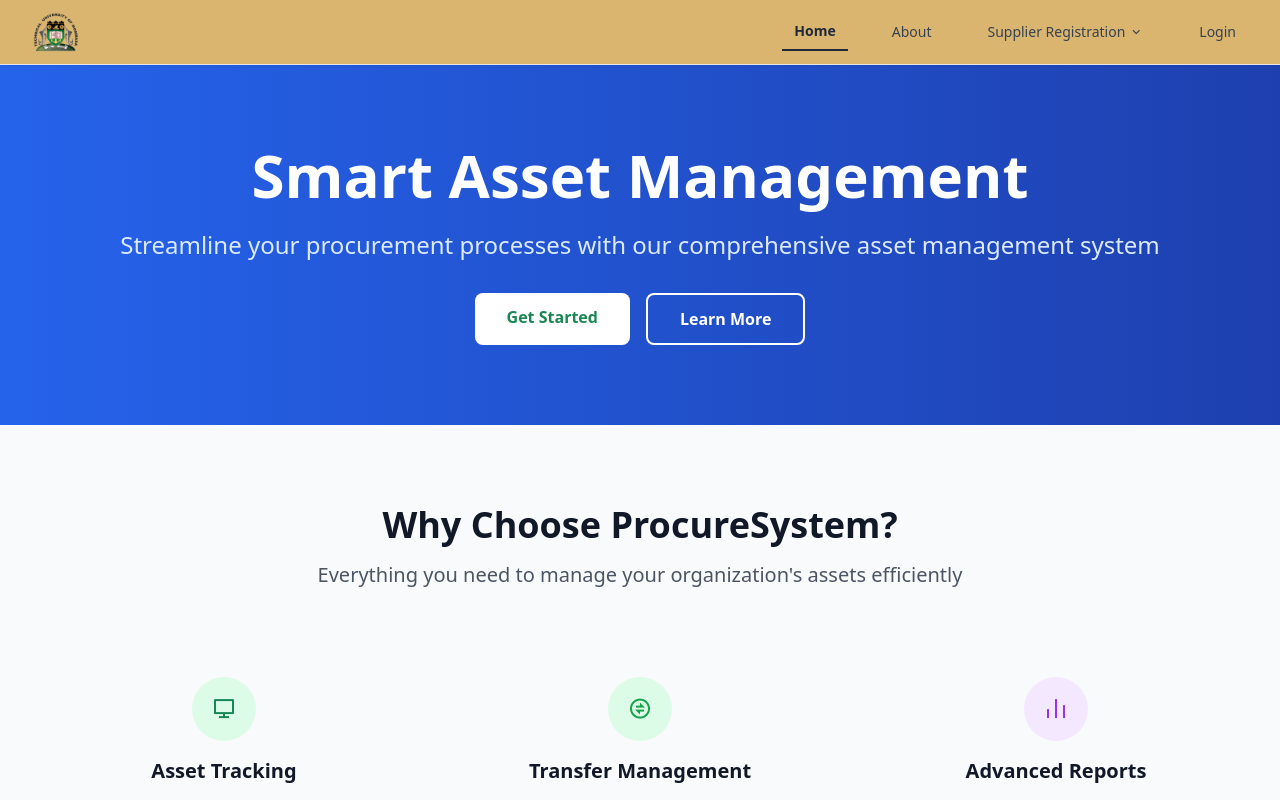
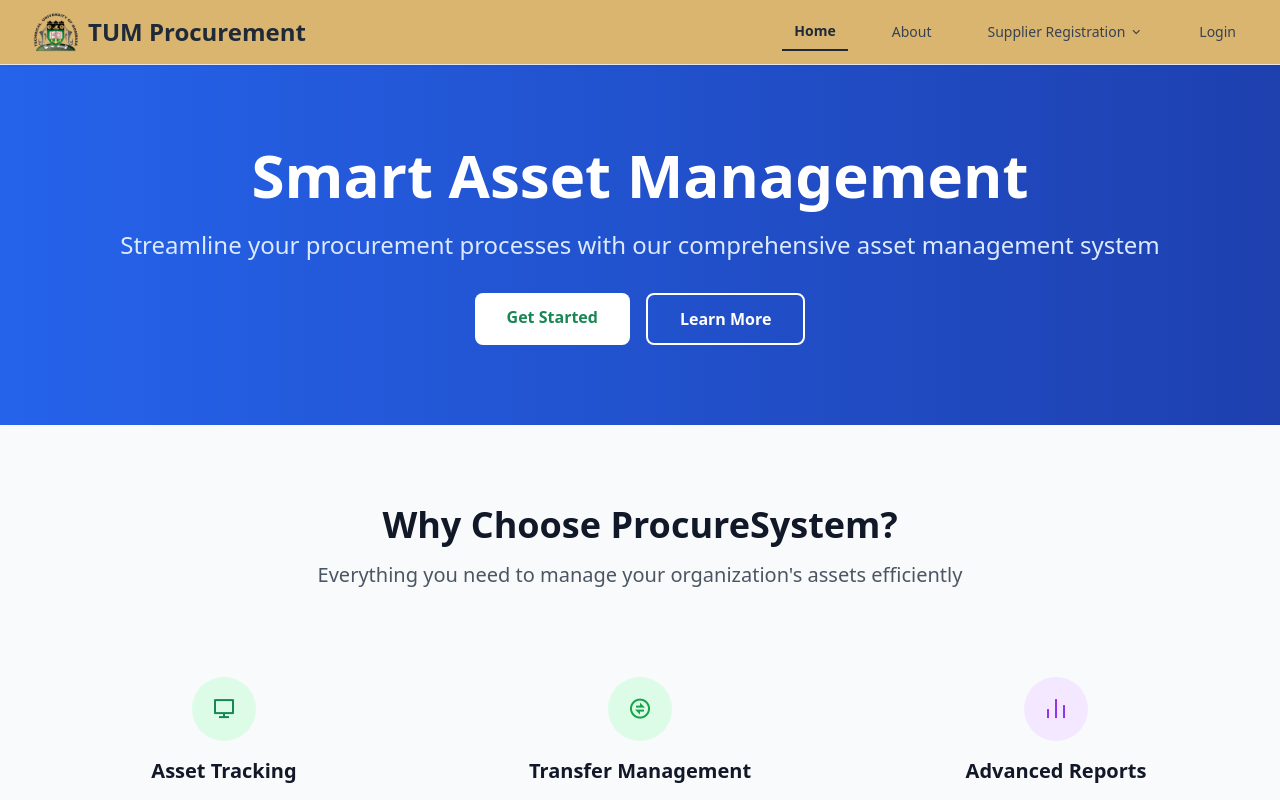
Before and after one commit to kalu-Peter/procurement, a Next.js app: page / in a window 1280 px wide. Shown: the top 800 px of the page. Built offline with nearby package versions, Linux system fonts and the light colour scheme.

Commit message:
apt-header

```diff
--- a/components/Header.tsx
+++ b/components/Header.tsx
@@ -131,10 +131,12 @@ export default function Header({ user, onLogout }: HeaderProps) {
       <div className="px-6 py-4">
         <div className="flex items-center justify-between">
           <div className="flex items-center space-x-8">
-            <Link
-              href="/dashboard"
-              className="text-2xl font-bold text-gray-800 font-pacifico"
-            ></Link>
+            <Link href="/dashboard" className="flex items-center space-x-2">
+              <img src="/logo.png" alt="Logo" className="h-8 w-auto" />
+              <span className="text-2xl font-bold text-gray-800 font-pacifico">
+                TUM Procurement
+              </span>
+            </Link>
 
             {user && (
               <nav className="hidden md:flex space-x-6">
--- a/components/PublicNav.tsx
+++ b/components/PublicNav.tsx
@@ -30,7 +30,9 @@ export default function PublicNav({ currentPage = "home" }: PublicNavProps) {
           <div className="flex items-center">
             <Link href="/" className="flex items-center space-x-2">
               <img src="/logo.png" alt="Logo" className="h-10 w-auto" />
-              <span className="text-2xl font-bold text-gray-800 font-pacifico"></span>
+              <span className="text-2xl font-bold text-gray-800 font-pacifico">
+                TUM Procurement
+              </span>
             </Link>
           </div>
 
```
